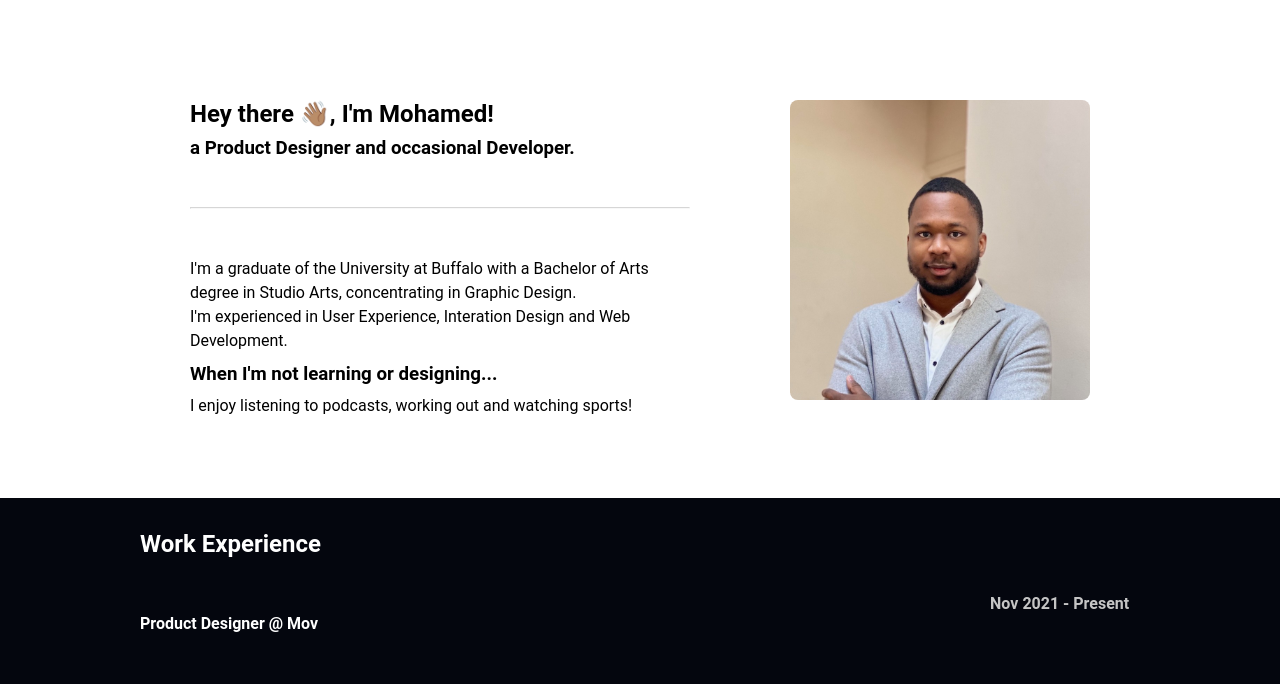
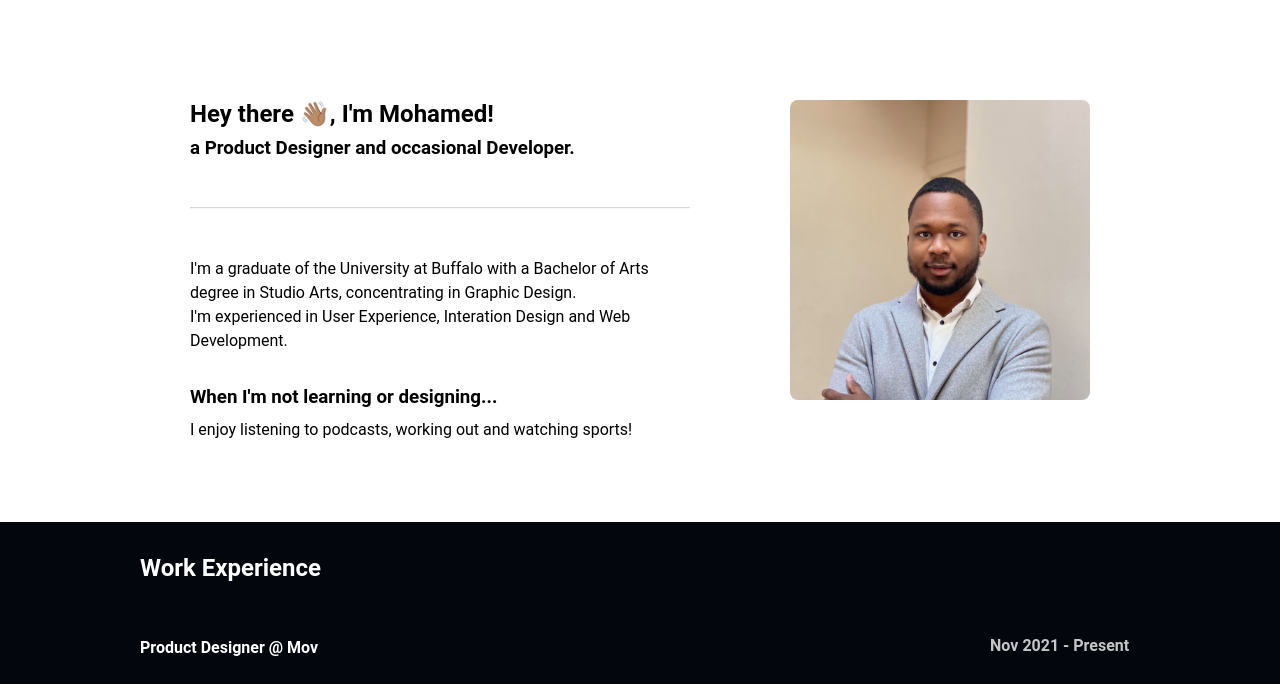
Before and after one commit to moekaba23/PortfolioWebsite, a plain HTML site: page about.html in a window 1280 px wide. Shown: the part 116-800 px from the top of the page. Drawn offline with Linux system fonts and the light colour scheme.

Commit message:
Add files via upload

```diff
--- a/about.html
+++ b/about.html
@@ -44,6 +44,7 @@
         <hr>
         <p>I'm a graduate of the University at Buffalo with a Bachelor of Arts degree in Studio Arts, concentrating in Graphic Design.</p>
         <p>I'm experienced in User Experience, Interation Design and Web Development.</p>
+        <span class="space"></span>
         <h3>When I'm not learning or designing...</h3>
         <p>I enjoy listening to podcasts, working out and watching sports! </p>
       </div>
@@ -61,7 +62,8 @@
         <h4>Web Design Intern @ Buffalo EOC</h4>
       </div>
       <div class="about-mid-text">
-        <span></span>
+        <span class="space"></span>
+        <span class="space"></span>
         <h4>Nov 2021 - Present</h4>
         <h4>Sep 2019 - Oct 2021</h4>
         <h4>Jun 2018 - Sep 2019</h4>
--- a/style.css
+++ b/style.css
@@ -139,7 +139,6 @@ p {
 
 .about-mid div:nth-child(2) h4 {
   color: #C5C5C5;
-  padding: 4em 0 1em 0;
 }
 
 .about-mid-text {
```
